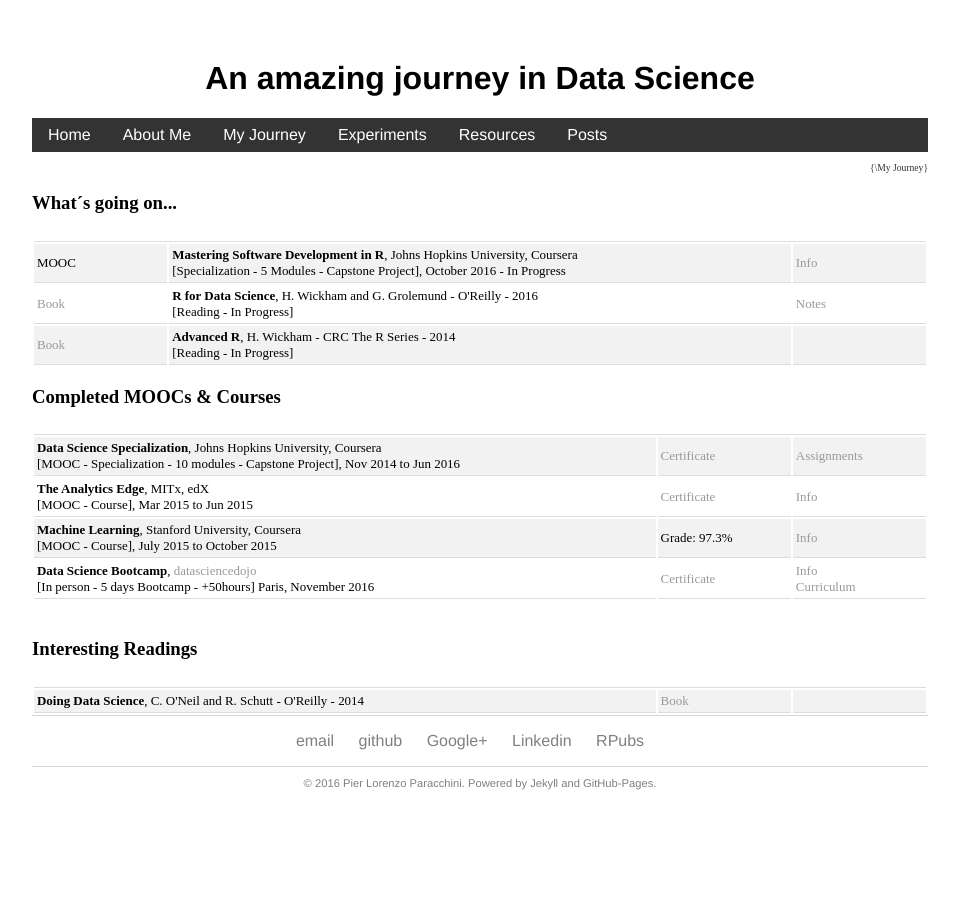
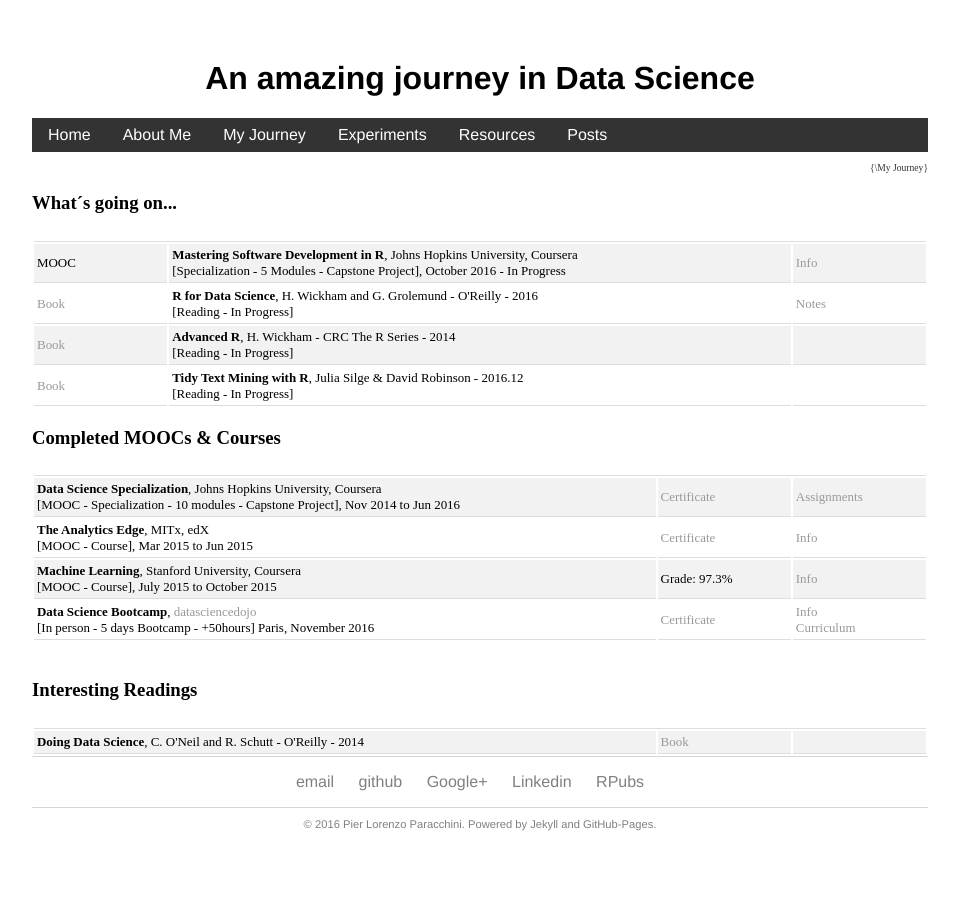
Before and after one commit to pparacch/pparacch.github.io, a Jekyll site: the page built from education/index.html, in a window 1280 px wide. Shown: the whole page, without its empty margins (160-1119 px from the left). Built offline with Jekyll 4.4.1, drawn with Linux system fonts in a browser that asks for light colours.

Commit message:
Adding new Text Mining with Tidy data book in the reading

```diff
--- a/education/index.html
+++ b/education/index.html
@@ -77,6 +77,15 @@
 			</td>
       <td>
         <b>Advanced R</b>, H. Wickham - CRC The R Series - 2014<br/>[Reading - In Progress]
+      </td>
+      <td></td>
+    </tr>
+		<tr>
+			<td>
+					<a href="http://tidytextmining.com/" target="_blank">Book</a>
+			</td>
+      <td>
+        <b>Tidy Text Mining with R</b>, Julia Silge & David Robinson - 2016.12<br/>[Reading - In Progress]
       </td>
       <td></td>
     </tr>
```
